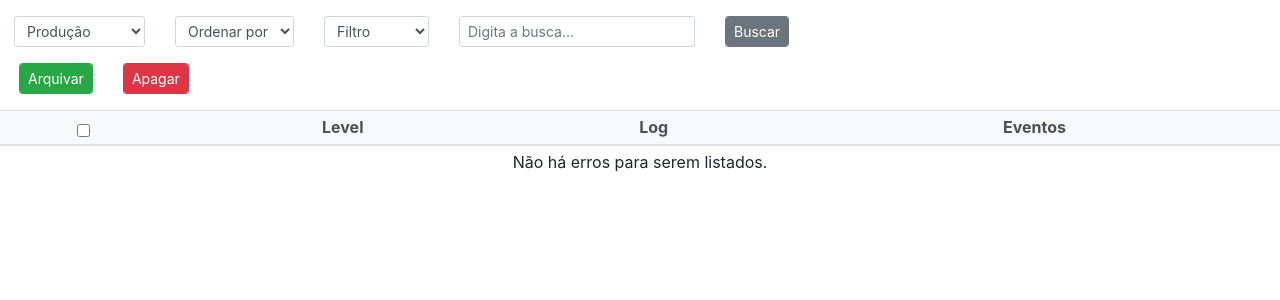
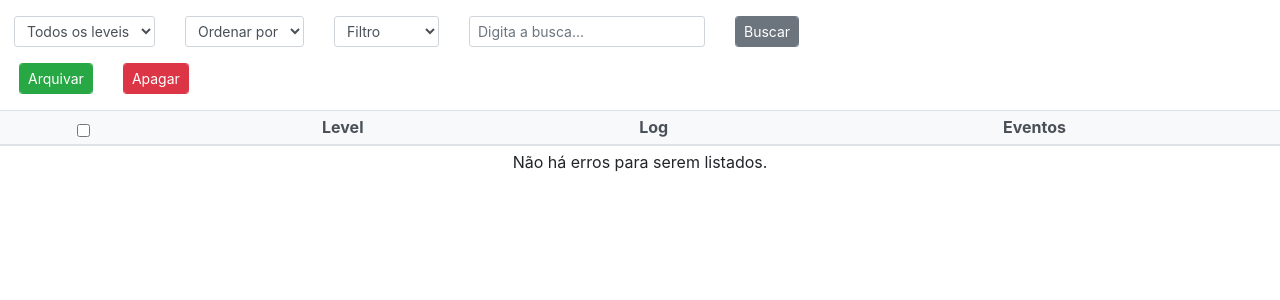
Before and after one commit to codenation-dev/squad-2-ad-python-women-magalu-1, a Django app: page /list/ in a window 1280 px wide. Shown: the part 56-356 px from the top of the page. Run offline with Django 3.2, Linux system fonts and the light colour scheme; data that the repository does not hold is empty; some libraries are stand-ins or nearby versions.

Commit message:
Adicionar opções todos os leveis no filtro

```diff
--- a/errorcenter/errors/api/views.py
+++ b/errorcenter/errors/api/views.py
@@ -40,7 +40,6 @@ class ErrorListApiView(generics.ListAPIView):
         e excluidos.
     """
     serializer_class = ErrorSerializer
-
     def get_queryset(self):
         queryset = ErrorFilter(self.request)
         return queryset
--- a/errorcenter/errors/templates/base.html
+++ b/errorcenter/errors/templates/base.html
@@ -16,6 +16,7 @@
             <div class="row ml-1 mt-3 mx-0">
                 <div class="col-md-auto form-group mb-0">
                     <select class="form-control form-control-sm" onchange="filtro1" name="environment">
+                        <option value="">Todos os leveis</option>
                         <option value="production">Produção</option>
                         <option value="homologation">Homologação</option>
                         <option value="development">Dev</option></select>
```
